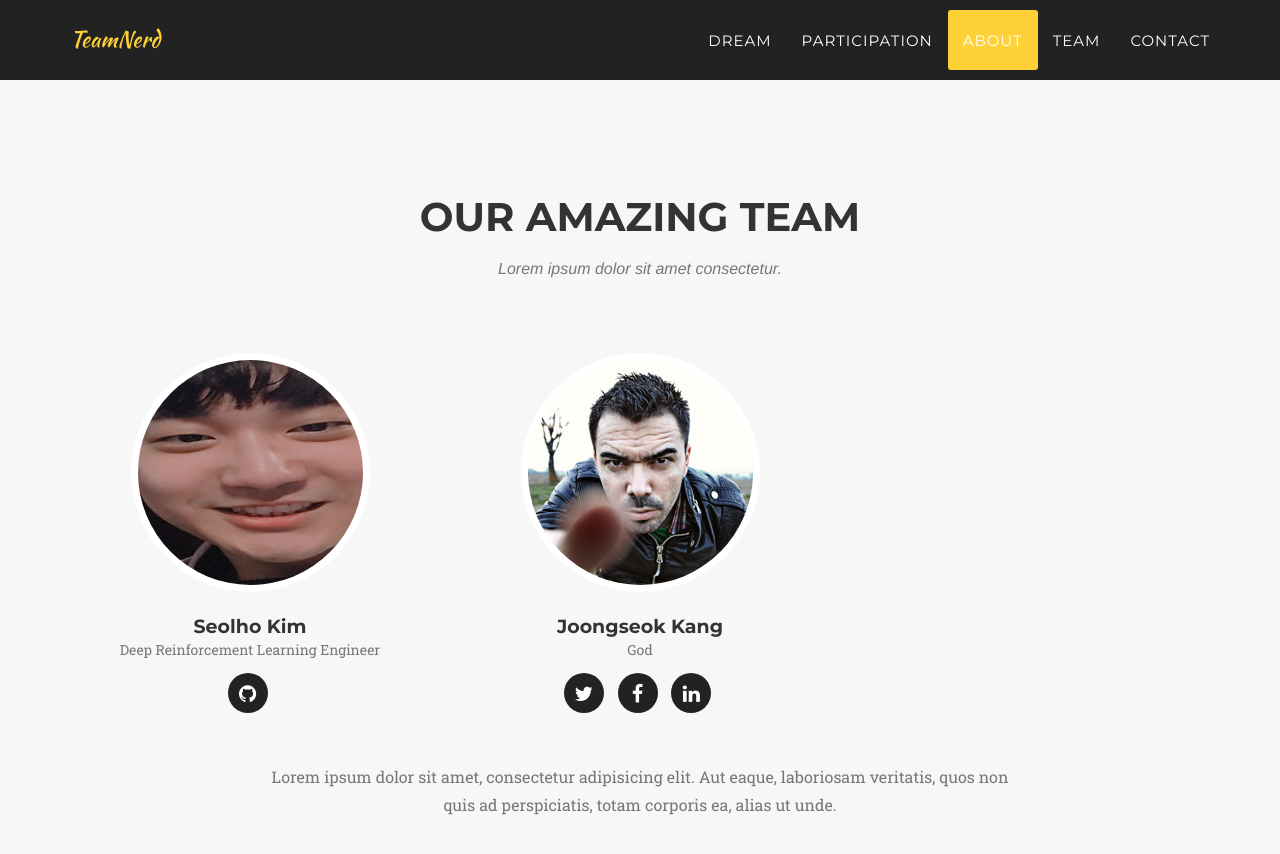
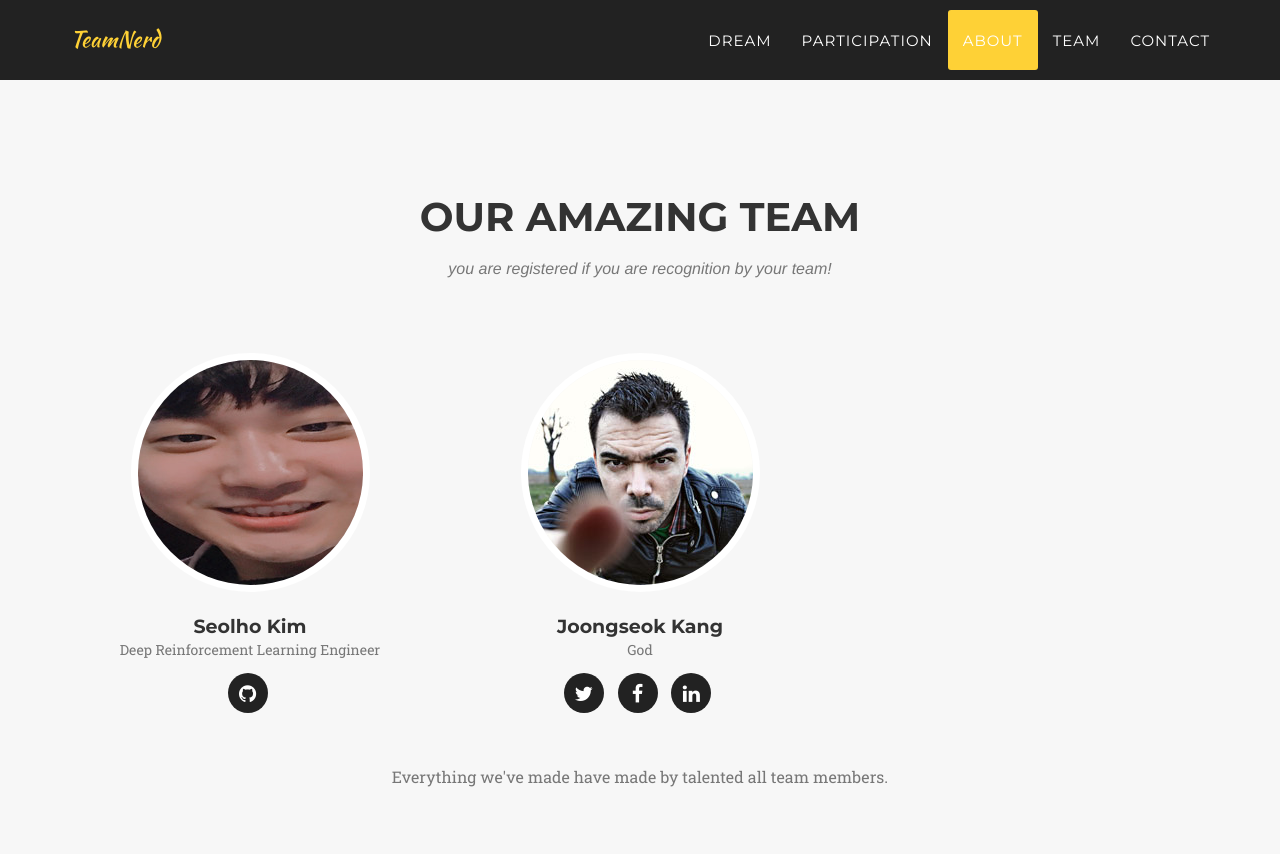
Before and after one commit to TeamNerd/TeamNerd, a Jekyll site: the page built from index.html, in a window 1280 px wide and 900 px high, scrolled down 4605 px. Shown: the top 854 px of the window. Built offline with Jekyll 4.4.1, drawn with Linux system fonts in a browser that asks for light colours; some web fonts are replaced.

Commit message:
fix : team introduction add

```diff
--- a/_includes/team.html
+++ b/_includes/team.html
@@ -4,7 +4,7 @@
             <div class="row">
                 <div class="col-lg-12 text-center">
                     <h2 class="section-heading">Our Amazing Team</h2>
-                    <h3 class="section-subheading text-muted">Lorem ipsum dolor sit amet consectetur.</h3>
+                    <h3 class="section-subheading text-muted">you are registered if you are recognition by your team!</h3>
                 </div>
             </div>
             <div class="row">
@@ -30,7 +30,7 @@
             </div>
             <div class="row">
                 <div class="col-lg-8 col-lg-offset-2 text-center">
-                    <p class="large text-muted">Lorem ipsum dolor sit amet, consectetur adipisicing elit. Aut eaque, laboriosam veritatis, quos non quis ad perspiciatis, totam corporis ea, alias ut unde.</p>
+                    <p class="large text-muted">Everything we've made have made by talented all team members.</p>
                 </div>
             </div>
         </div>
```
